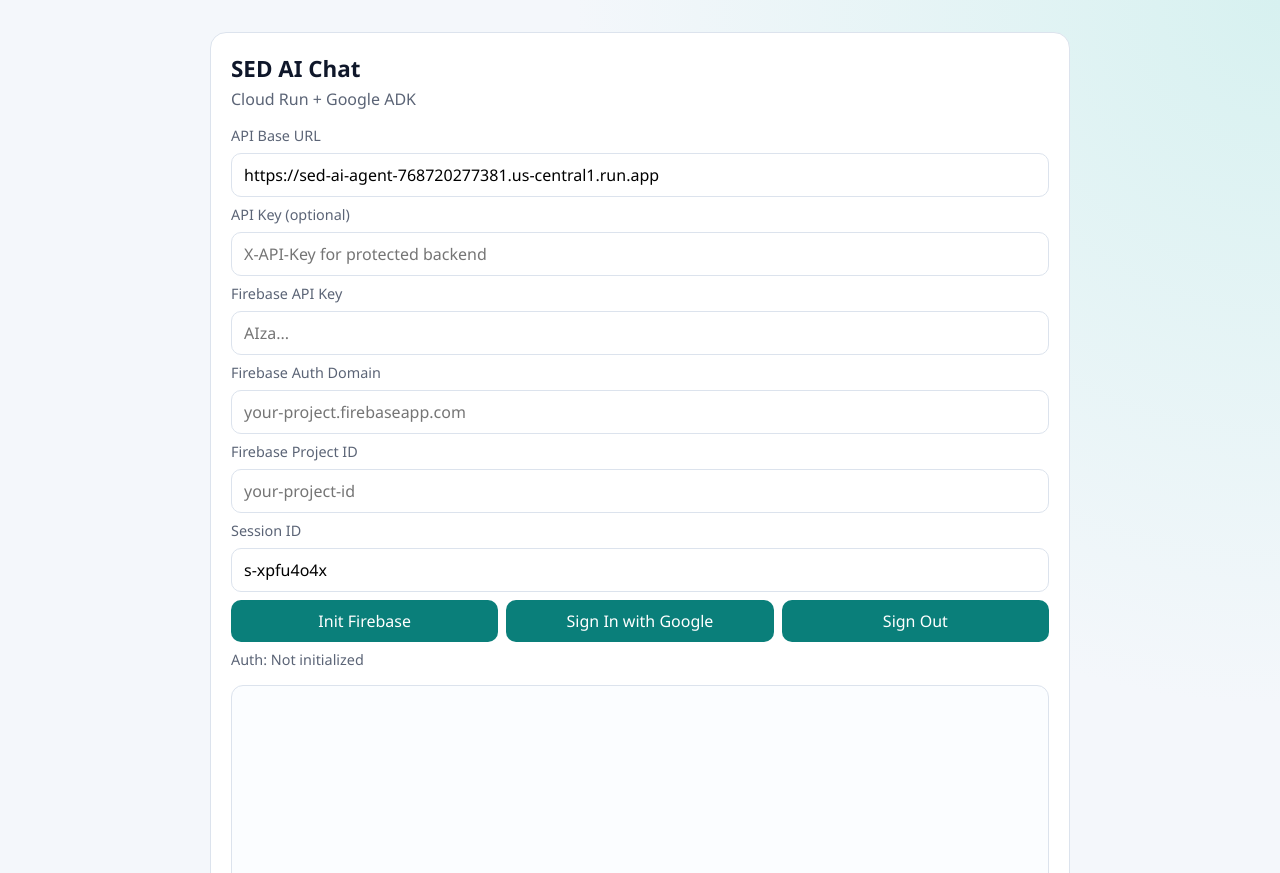
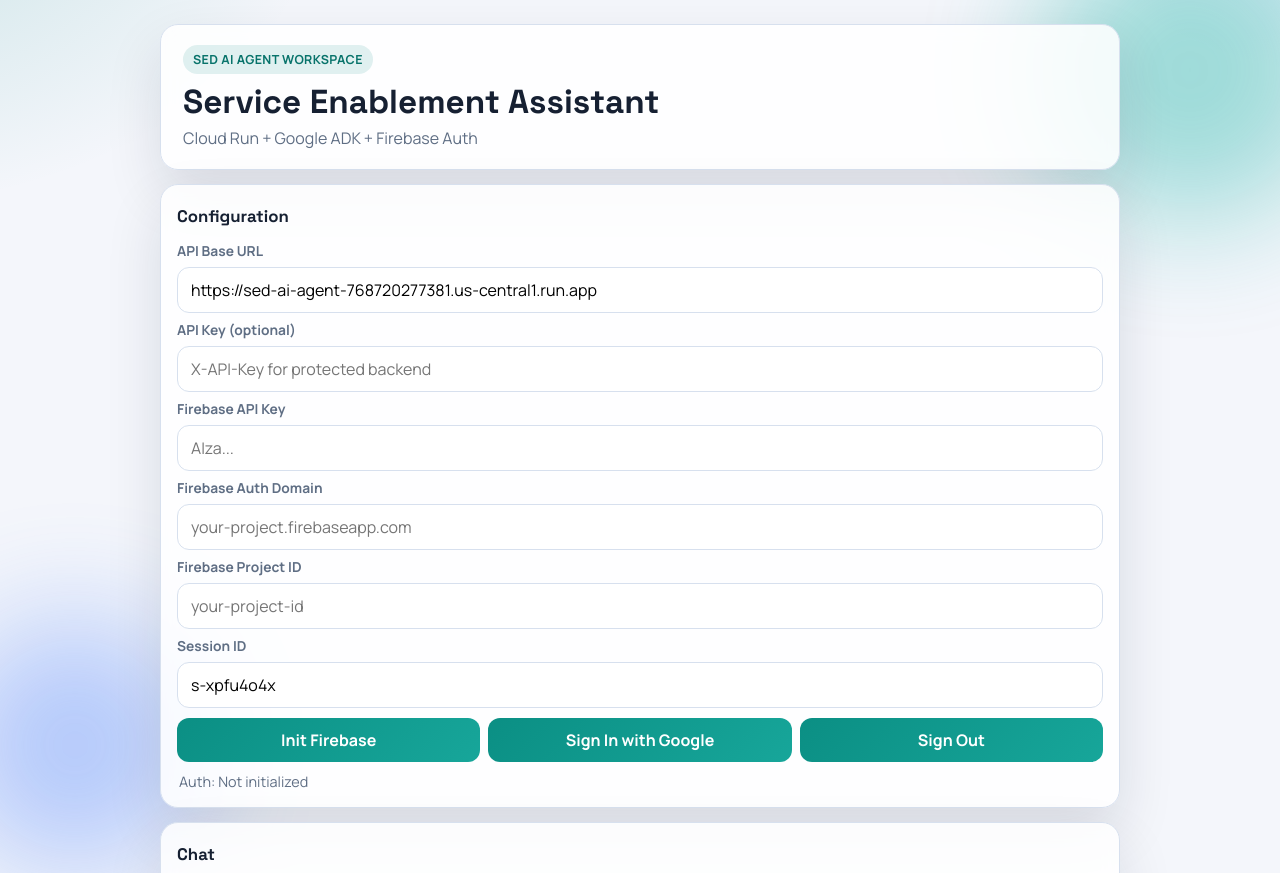
Before and after one commit to SroudDarweesh/SED-AI-WebApp, a plain HTML site: page web/index.html in a window 1280 px wide. Shown: the top 873 px of the page. Drawn offline with Linux system fonts and the light colour scheme.

Commit message:
feat(web): modernize chat UI layout and visual design

```diff
--- a/web/index.html
+++ b/web/index.html
@@ -4,16 +4,27 @@
     <meta charset="UTF-8" />
     <meta name="viewport" content="width=device-width, initial-scale=1.0" />
     <title>SED AI Chat</title>
+    <link rel="preconnect" href="https://fonts.googleapis.com" />
+    <link rel="preconnect" href="https://fonts.gstatic.com" crossorigin />
+    <link
+      href="https://fonts.googleapis.com/css2?family=Manrope:wght@400;500;600;700&family=Space+Grotesk:wght@600;700&display=swap"
+      rel="stylesheet"
+    />
     <link rel="stylesheet" href="./styles.css" />
   </head>
   <body>
+    <div class="bg-orb orb-a"></div>
+    <div class="bg-orb orb-b"></div>
     <main class="app-shell">
-      <header class="topbar">
-        <h1>SED AI Chat</h1>
-        <p>Cloud Run + Google ADK</p>
+      <header class="topbar panel">
+        <p class="badge">SED AI Agent Workspace</p>
+        <h1>Service Enablement Assistant</h1>
+        <p class="subtitle">Cloud Run + Google ADK + Firebase Auth</p>
       </header>
 
-      <section class="config-panel">
+      <section class="config-panel panel">
+        <h2>Configuration</h2>
+        <div class="config-grid">
           <label for="apiBaseUrl">API Base URL</label>
           <input id="apiBaseUrl" type="url" placeholder="https://your-service-url.run.app" />
           <label for="apiKey">API Key (optional)</label>
@@ -26,6 +37,7 @@
           <input id="firebaseProjectId" type="text" placeholder="your-project-id" />
           <label for="sessionId">Session ID</label>
           <input id="sessionId" type="text" />
+        </div>
         <div class="auth-controls">
           <button id="initFirebaseBtn" type="button">Init Firebase</button>
           <button id="googleSignInBtn" type="button">Sign In with Google</button>
@@ -34,12 +46,15 @@
         <p id="authStatus" class="auth-status">Auth: Not initialized</p>
       </section>
 
+      <section class="chat-panel panel">
+        <h2>Chat</h2>
         <section id="messages" class="messages" aria-live="polite"></section>
 
         <form id="chatForm" class="chat-form">
           <textarea id="prompt" rows="3" placeholder="Type your message..."></textarea>
           <button type="submit">Send</button>
         </form>
+      </section>
     </main>
 
     <script type="module" src="./main.js"></script>
--- a/web/styles.css
+++ b/web/styles.css
@@ -1,11 +1,14 @@
 :root {
-  --bg: #f4f7fb;
-  --card: #ffffff;
-  --text: #0f172a;
-  --muted: #5b6476;
-  --accent: #0a7f7a;
-  --accent-dark: #075f5b;
-  --border: #dce3ed;
+  --bg: #f4f6fb;
+  --panel: rgba(255, 255, 255, 0.86);
+  --text: #162032;
+  --muted: #5f6e84;
+  --line: #d7e0ee;
+  --brand: #0b8f84;
+  --brand-strong: #08736b;
+  --bot: #eef3ff;
+  --user: #dcf6f0;
+  --shadow: 0 24px 56px rgba(16, 27, 48, 0.12);
 }
 
 * {
@@ -14,105 +17,224 @@
 
 body {
   margin: 0;
-  font-family: "IBM Plex Sans", "Segoe UI", sans-serif;
-  background: radial-gradient(circle at top right, #d7f1f0, transparent 40%), var(--bg);
+  min-height: 100vh;
+  font-family: "Manrope", "Segoe UI", sans-serif;
   color: var(--text);
+  background:
+    radial-gradient(700px 500px at -12% -10%, rgba(11, 143, 132, 0.2), transparent 70%),
+    radial-gradient(600px 420px at 110% -15%, rgba(58, 123, 252, 0.16), transparent 70%),
+    var(--bg);
+  display: grid;
+  place-items: center;
+  padding: 24px;
+}
+
+.bg-orb {
+  position: fixed;
+  border-radius: 50%;
+  filter: blur(60px);
+  opacity: 0.38;
+  pointer-events: none;
+  z-index: -1;
+}
+
+.orb-a {
+  width: 300px;
+  height: 300px;
+  background: #13b0a3;
+  top: -80px;
+  right: -60px;
+}
+
+.orb-b {
+  width: 250px;
+  height: 250px;
+  background: #4a7ffc;
+  bottom: -70px;
+  left: -50px;
 }
 
 .app-shell {
-  max-width: 860px;
-  margin: 32px auto;
-  background: var(--card);
-  border: 1px solid var(--border);
-  border-radius: 16px;
-  padding: 20px;
+  width: min(960px, 100%);
   display: grid;
-  gap: 16px;
+  gap: 14px;
+}
+
+.panel {
+  background: var(--panel);
+  border: 1px solid var(--line);
+  border-radius: 18px;
+  box-shadow: var(--shadow);
+  backdrop-filter: blur(8px);
+}
+
+.topbar {
+  padding: 20px 22px;
+}
+
+.badge {
+  margin: 0;
+  display: inline-block;
+  padding: 6px 10px;
+  border-radius: 999px;
+  background: rgba(11, 143, 132, 0.12);
+  color: var(--brand-strong);
+  font-size: 0.78rem;
+  font-weight: 700;
+  letter-spacing: 0.03em;
+  text-transform: uppercase;
 }
 
 .topbar h1 {
-  margin: 0;
-  font-size: 1.4rem;
+  margin: 10px 0 6px;
+  font-family: "Space Grotesk", "Manrope", sans-serif;
+  font-size: clamp(1.55rem, 2.6vw, 2.1rem);
+  line-height: 1.1;
 }
 
-.topbar p {
-  margin: 4px 0 0;
+.subtitle {
+  margin: 0;
   color: var(--muted);
 }
 
-.config-panel {
-  display: grid;
-  gap: 8px;
+.config-panel,
+.chat-panel {
+  padding: 16px;
 }
 
-.config-panel label {
-  font-size: 0.9rem;
-  color: var(--muted);
+h2 {
+  margin: 4px 0 14px;
+  font-family: "Space Grotesk", "Manrope", sans-serif;
+  font-size: 1.05rem;
 }
 
-.auth-controls {
+.config-grid {
   display: grid;
-  grid-template-columns: repeat(3, 1fr);
-  gap: 8px;
+  gap: 7px;
 }
 
-.auth-status {
-  margin: 0;
-  font-size: 0.9rem;
+.config-grid label {
   color: var(--muted);
+  font-size: 0.86rem;
+  font-weight: 700;
 }
 
 input,
 textarea,
 button {
   width: 100%;
-  border-radius: 10px;
-  border: 1px solid var(--border);
-  padding: 10px 12px;
+  border-radius: 12px;
+  border: 1px solid var(--line);
+  padding: 11px 13px;
   font: inherit;
+  transition: border-color 0.2s ease, box-shadow 0.2s ease, transform 0.15s ease;
+}
+
+input:focus,
+textarea:focus {
+  outline: none;
+  border-color: rgba(74, 127, 252, 0.65);
+  box-shadow: 0 0 0 3px rgba(74, 127, 252, 0.16);
+}
+
+.auth-controls {
+  margin-top: 10px;
+  display: grid;
+  grid-template-columns: repeat(3, minmax(0, 1fr));
+  gap: 8px;
+}
+
+.auth-status {
+  margin: 10px 2px 0;
+  color: var(--muted);
+  font-size: 0.9rem;
+}
+
+button {
+  border: none;
+  background: linear-gradient(135deg, var(--brand), #17a69a);
+  color: #fff;
+  font-weight: 700;
+  cursor: pointer;
+}
+
+button:hover {
+  transform: translateY(-1px);
+  background: linear-gradient(135deg, var(--brand-strong), #10988c);
 }
 
 .messages {
   min-height: 320px;
   max-height: 420px;
   overflow-y: auto;
-  border: 1px solid var(--border);
-  border-radius: 12px;
+  border: 1px solid var(--line);
+  border-radius: 14px;
   padding: 12px;
   display: grid;
   gap: 10px;
-  background: #fbfdff;
+  background: #f9fbff;
 }
 
 .message {
-  max-width: 85%;
-  padding: 10px 12px;
-  border-radius: 10px;
-  line-height: 1.4;
+  max-width: 82%;
+  padding: 11px 13px;
+  border-radius: 12px;
+  line-height: 1.45;
+  animation: pop-in 0.18s ease;
 }
 
 .message.user {
   justify-self: end;
-  background: #d6f4f0;
+  background: var(--user);
+  border: 1px solid rgba(11, 143, 132, 0.24);
 }
 
 .message.bot {
   justify-self: start;
-  background: #edf2ff;
+  background: var(--bot);
+  border: 1px solid rgba(74, 127, 252, 0.2);
 }
 
 .chat-form {
+  margin-top: 10px;
   display: grid;
   gap: 8px;
 }
 
-button {
-  background: var(--accent);
-  color: #fff;
-  border: none;
-  cursor: pointer;
+textarea {
+  resize: vertical;
+  min-height: 84px;
 }
 
-button:hover {
-  background: var(--accent-dark);
+@keyframes pop-in {
+  from {
+    opacity: 0;
+    transform: translateY(5px);
+  }
+  to {
+    opacity: 1;
+    transform: translateY(0);
+  }
 }
+
+@media (max-width: 760px) {
+  body {
+    padding: 12px;
+  }
+
+  .app-shell {
+    gap: 10px;
+  }
+
+  .panel {
+    border-radius: 14px;
+  }
+
+  .auth-controls {
+    grid-template-columns: 1fr;
+  }
+
+  .messages {
+    min-height: 260px;
+  }
+}
```
Lines whose indentation alone changed are shown as unchanged.
